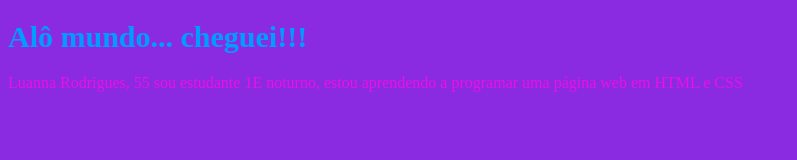
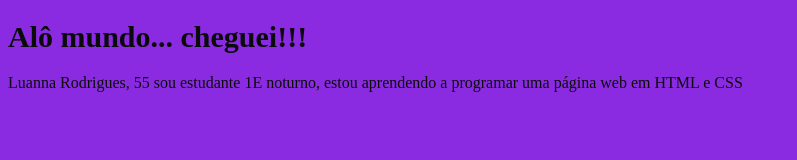
Before and after one commit to luannabayer-droid/primeiro-repositorio, a plain HTML site: page index.html in a window 1280 px wide. Shown: the whole page, without its empty margins (0-797 px from the left). Drawn offline with Linux system fonts and the light colour scheme.

Commit message:
Aula de estilo

```diff
--- a/style.css
+++ b/style.css
@@ -1,6 +1,6 @@
 body{
     background-color: blueviolet;
-    color:rgb(0, 157, 255)
+    color:rgb(11, 11, 11)
 }
 
 h1 {
@@ -8,6 +8,6 @@
 }
 
 p {
-    color:rgb(234, 16, 230);
+    color:antiquewhite
     font-size: 16px;
 }
```
